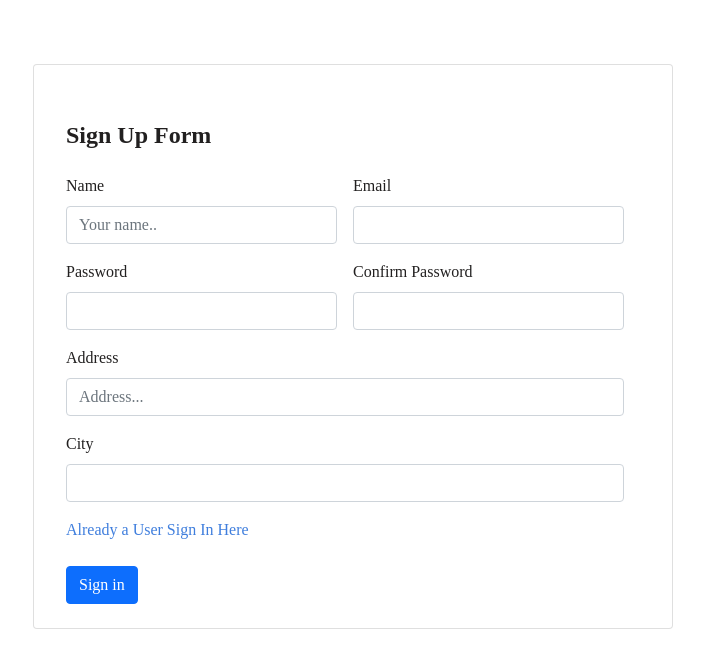
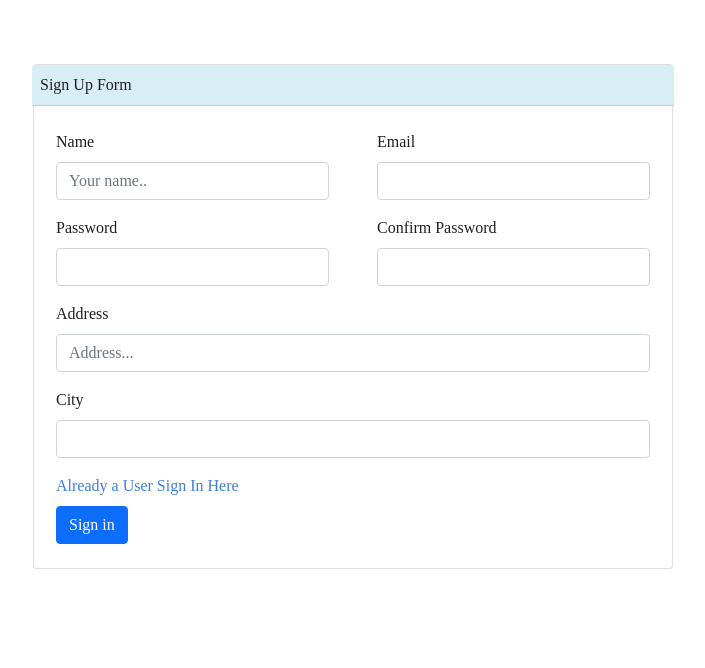
Before and after one commit to shubhamgupta100/EMS, a Node server app: page /users/signup in a window 1280 px wide. Shown: the top 668 px of the page, without its empty margins (287-992 px from the left). Run offline with Node 20, Linux system fonts and the light colour scheme; some libraries are stand-ins or nearby versions; some web fonts are replaced.

Commit message:
signin and sign up form modified

```diff
--- a/config/mongoose.js
+++ b/config/mongoose.js
@@ -1,5 +1,6 @@
 const mongoose = require('mongoose');
-mongoose.connect('mongodb+srv://shubham:q5dbyxGMI8syIP5p@cluster0.8reo2.mongodb.net/myFirstDatabase?retryWrites=true&w=majority', {useNewUrlParser: true, useUnifiedTopology: true});
+// mongoose.connect('mongodb+srv://shubham:q5dbyxGMI8syIP5p@cluster0.8reo2.mongodb.net/myFirstDatabase?retryWrites=true&w=majority', {useNewUrlParser: true, useUnifiedTopology: true});
+mongoose.connect('mongodb://localhost/Employees');
 const db = mongoose.connection;
 db.on('error', console.error.bind(console, 'connection error:'));
 db.once('open', function() {
--- a/views/signup.ejs
+++ b/views/signup.ejs
@@ -22,57 +22,70 @@
             width: 50%;
             position: relative;
             margin: auto;
+            padding-left: 10px;
+            padding-right: 10px;
         }
+
         h4 {
             font-weight: 800 !important;
+        }
+        @media screen and (max-width: 900px) {
+            .form-wrap {
+            width: 90%;
+            margin-top: 20px !important;
+        }
         }
     </style>
 </head>
 
 <body>
-    <div class="row form-wrap mt-5 card  p-4">
-        <form class="row g-3" action="/users/signup" method="POST">
+    <div class=" form-wrap mt-5 card " >
+        <form class="row" action="/users/signup" method="POST" >
 
-            <div>
-                <h4>Sign Up Form</h4>
-            </div>
+
                     <%if (typeof err != 'undefined') { %>
                         <div class="alert alert-danger alert-dismissible fade show" role="alert">
                             <strong><%= err%></strong>
                             <button type="button" class="btn-close" data-bs-dismiss="alert" aria-label="Close"></button>
                           </div>
                     <% } %>
-            <div class="col-md-6">
+                    <div class="card-header col-md-12 mb-4 p-2" style="background-color: #d9edf7 !important;">
+                        Sign Up Form
+                      </div>
+
+
+
+            <div class="col-md-6  px-4  pb-3">
                 <label for="name" class="form-label">Name</label>
                 <input type="text" name="name" class="form-control" id="inputName" placeholder="Your name..">
             </div>
 
-            <div class="col-md-6">
+            <div class="col-md-6 px-4 pb-3">
                 <label for="inputEmail4" class="form-label">Email</label>
                 <input type="email" name="email" class="form-control" id="inputEmail4">
             </div>
-            <div class="col-md-6">
+            <div class="col-md-6 px-4 pb-3">
                 <label for="inputPassword4" class="form-label">Password</label>
                 <input type="password" name="password" class="form-control" id="inputPassword4">
             </div>
-            <div class="col-md-6">
+            <div class="col-md-6 px-4 pb-3">
                 <label for="inputPassword4" class="form-label">Confirm Password</label>
                 <input type="password" name="confirm_password" class="form-control" id="inputconfirmPassword4">
             </div>
-            <div class="col-12">
+            <div class="col-12 px-4 pb-3">
                 <label for="inputAddress" class="form-label">Address</label>
                 <input type="text" name="address" class="form-control" id="inputAddress" placeholder="Address...">
             </div>
 
-            <div class="col-md-12">
+            <div class="col-md-12 px-4 pb-3">
                 <label for="inputCity" class="form-label">City</label>
                 <input type="text" name="city" class="form-control" id="inputCity">
             </div>
-            <div class="mb-2">
+            <div class="mb-2 px-4">
                 <a href="/users/signin" style="text-decoration: none; color: rgb(63, 126, 221);" >Already a User Sign In Here</a>
             </div>
 
-            <div class="col-12">
+            <div class="col-12 px-4 pb-4">
                 <button type="submit" class="btn btn-primary">Sign in</button>
             </div>
         </form>
```
Also changed, not shown: views/signin.ejs (+35 -15 lines), 3 other files.
